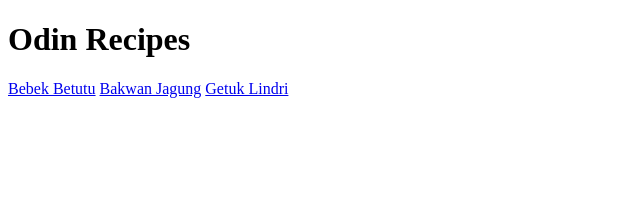
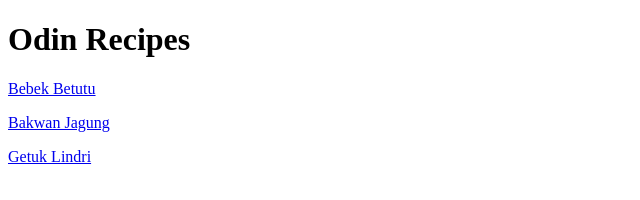
Before and after one commit to isaktangis/odin-recipes, a plain HTML site: page index.html in a window 1280 px wide. Shown: the whole page, without its empty margins (0-640 px from the left). Drawn offline with Linux system fonts and the light colour scheme.

Commit message:
change index to make recipe appear one by one

```diff
--- a/index.html
+++ b/index.html
@@ -7,8 +7,8 @@
 </head>
 <body>
     <h1>Odin Recipes</h1>
-    <a href="recipes/bebekbetutu.html">Bebek Betutu</a>
-    <a href="recipes/bakwanjagung.html">Bakwan Jagung</a>
-    <a href="recipes/getuklindri.html">Getuk Lindri</a>
+    <p><a href="recipes/bebekbetutu.html">Bebek Betutu</a></p>
+    <p><a href="recipes/bakwanjagung.html">Bakwan Jagung</a></p>
+    <p><a href="recipes/getuklindri.html">Getuk Lindri</a></p>
 </body>
 </html>
```
